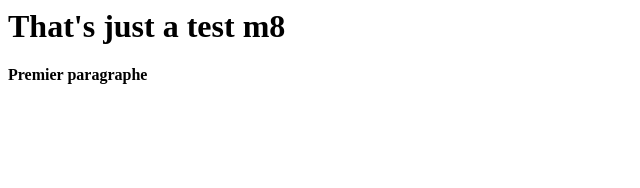
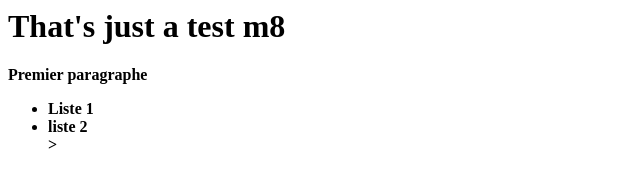
Before and after one commit to WolfiyEdits/Wolfiy, a plain HTML site: page index.html in a window 1280 px wide. Shown: the whole page, without its empty margins (0-640 px from the left). Drawn offline with Linux system fonts and the light colour scheme.

Commit message:
Update index.html

```diff
--- a/index.html
+++ b/index.html
@@ -6,5 +6,9 @@
 	<body>
     	<h1>That's just a test m8<b></h1>
     	<p>Premier paragraphe</p>
+    	<ul>
+    		<li>Liste 1</li>
+    		<li>liste 2</li>>
+    	</ul>
 	</body>
 	</html>
```
Lines whose indentation alone changed are shown as unchanged.
